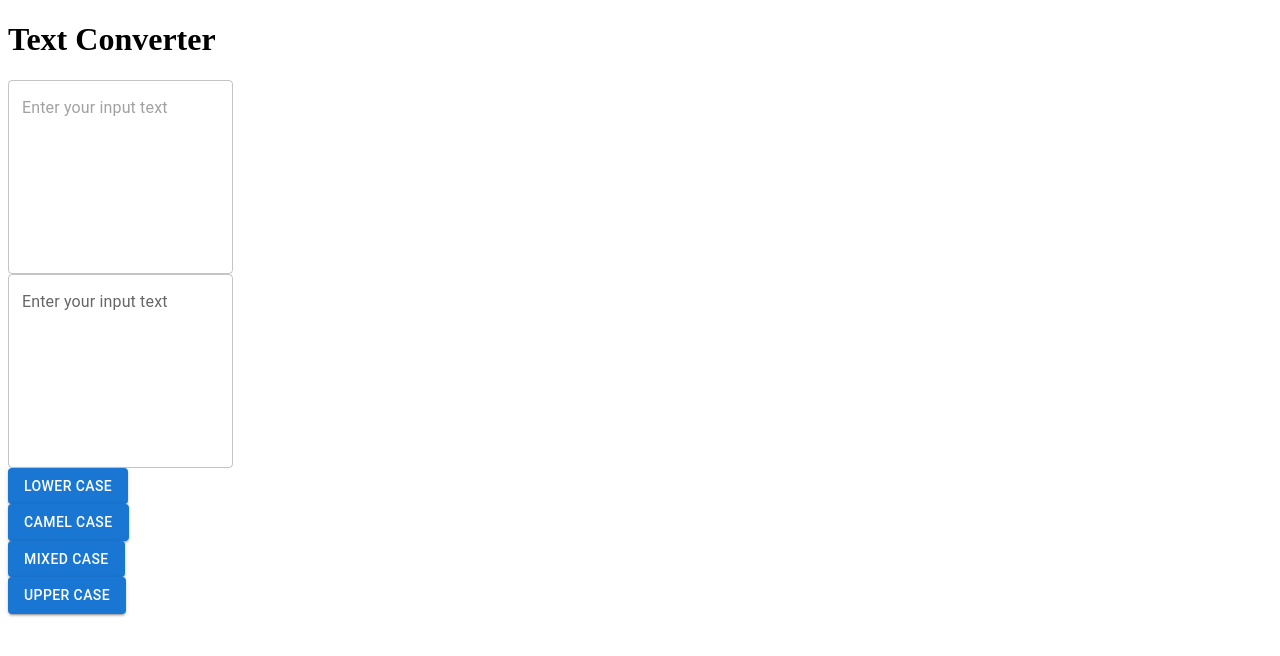
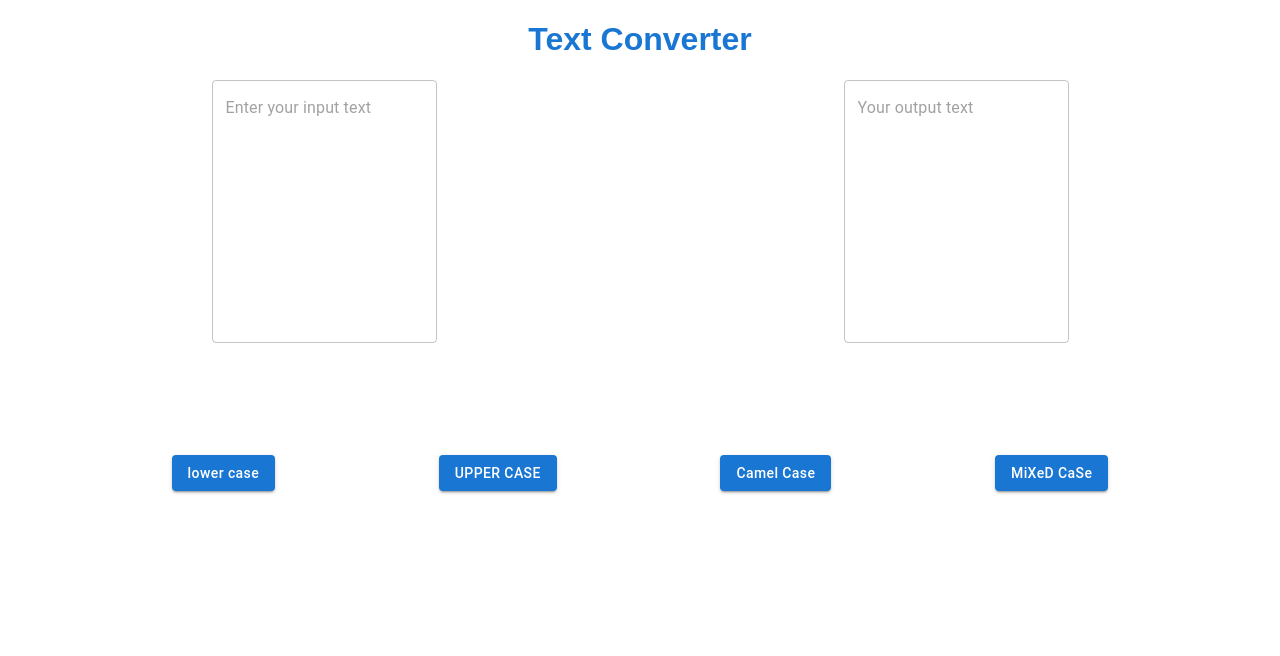
Before and after one commit to kanagu555/text-converter, a React (Create React App) app: page / in a window 1280 px wide. Shown: the top 656 px of the page. Built offline with nearby package versions, Linux system fonts and the light colour scheme.

Commit message:
form and button alignment

```diff
--- a/src/App.css
+++ b/src/App.css
@@ -1,38 +1,3 @@
-.App {
-  text-align: center;
+.bg-height {
+  height: 100vh;
 }
-
-.App-logo {
-  height: 40vmin;
-  pointer-events: none;
-}
-
-@media (prefers-reduced-motion: no-preference) {
-  .App-logo {
-    animation: App-logo-spin infinite 20s linear;
-  }
-}
-
-.App-header {
-  background-color: #282c34;
-  min-height: 100vh;
-  display: flex;
-  flex-direction: column;
-  align-items: center;
-  justify-content: center;
-  font-size: calc(10px + 2vmin);
-  color: white;
-}
-
-.App-link {
-  color: #61dafb;
-}
-
-@keyframes App-logo-spin {
-  from {
-    transform: rotate(0deg);
-  }
-  to {
-    transform: rotate(360deg);
-  }
-}
--- a/src/App.js
+++ b/src/App.js
@@ -1,10 +1,11 @@
 import React from 'react';
 import MainBtn from './components/ButtonFields/MainBtn';
 import MainForm from './components/FormFields/MainForm'
+import './App.css'
 
 function App() {
   return (
-    <div>
+    <div className='bg-height'>
       <MainForm />
       <MainBtn />
     </div>
--- /dev/null
+++ b/src/components/ButtonFields/Button.css
@@ -0,0 +1,11 @@
+.btn-props {
+    text-transform: none
+}
+
+.flex-btn-container{
+    display: flex;
+    flex-direction: row;
+    align-items: center;
+    justify-content: space-evenly;
+    padding-top: 7rem;
+}
--- a/src/components/ButtonFields/CamelCaseBtn.js
+++ b/src/components/ButtonFields/CamelCaseBtn.js
@@ -1,10 +1,11 @@
 import { Button } from "@mui/material";
 import React from "react";
+import './Button.css'
 
 const CamelCaseBtn = () => {
   return (
     <div>
-      <Button variant="contained">Camel Case</Button>
+      <Button style={{ textTransform: "none" }} className="btn-props" variant="contained">Camel Case</Button>
     </div>
   );
 };
--- a/src/components/ButtonFields/LowerCaseBtn.js
+++ b/src/components/ButtonFields/LowerCaseBtn.js
@@ -1,10 +1,20 @@
 import { Button } from "@mui/material";
 import React from "react";
+import "./Button.css";
 
 const LowerCaseBtn = () => {
+
+    const toLower = () => {
+
+    }
+
   return (
     <div>
-      <Button variant="contained">lower case</Button>
+      <Button style={{ textTransform: "none" }} variant="contained"
+      onClick={toLower}
+      >
+        lower case
+      </Button>
     </div>
   );
 };
--- a/src/components/ButtonFields/MainBtn.js
+++ b/src/components/ButtonFields/MainBtn.js
@@ -3,14 +3,15 @@ import LowerCaseBtn from './LowerCaseBtn'
 import CamelCaseBtn from './CamelCaseBtn'
 import MixedCaseBtn from './MixedCaseBtn'
 import UpperCaseBtn from './UpperCaseBtn'
+import './Button.css'
 
 const MainBtn = () => {
     return (
-        <div>
+        <div className='flex-btn-container'>
             <LowerCaseBtn />
+            <UpperCaseBtn />
             <CamelCaseBtn />
             <MixedCaseBtn />
-            <UpperCaseBtn />
         </div>
     )
 }
--- a/src/components/ButtonFields/MixedCaseBtn.js
+++ b/src/components/ButtonFields/MixedCaseBtn.js
@@ -4,7 +4,7 @@ import React from "react";
 const MixedCaseBtn = () => {
   return (
     <div>
-      <Button variant="contained">MiXeD CaSe</Button>
+      <Button style={{ textTransform: "none" }} variant="contained">MiXeD CaSe</Button>
     </div>
   );
 };
--- a/src/components/ButtonFields/UpperCaseBtn.js
+++ b/src/components/ButtonFields/UpperCaseBtn.js
@@ -4,7 +4,7 @@ import React from "react";
 const UpperCaseBtn = () => {
   return (
     <div>
-      <Button variant="contained">UPPER CASE</Button>
+      <Button style={{ textTransform: "none" }} variant="contained">UPPER CASE</Button>
     </div>
   );
 };
--- /dev/null
+++ b/src/components/FormFields/Form.css
@@ -0,0 +1,15 @@
+.flex-form-container{
+    display: flex;
+    justify-content: center;
+    align-items: center;
+    justify-content: space-around;
+}
+
+@import url('https://fonts.googleapis.com/css2?family=Josefin+Sans&display=swap');
+
+.title-txt{
+    color: #1976d2;
+    font-family: 'Josefin Sans', sans-serif;
+    font-size: 2rem;
+    text-align: center;
+}
--- a/src/components/FormFields/InputTextForm.js
+++ b/src/components/FormFields/InputTextForm.js
@@ -7,7 +7,7 @@ const InputTextForm = () => {
       <TextField
         placeholder="Enter your input text"
         multiline
-        rows={7}
+        rows={10}
       />
     </div>
   );
--- a/src/components/FormFields/MainForm.js
+++ b/src/components/FormFields/MainForm.js
@@ -1,13 +1,16 @@
-import React from 'react';
-import InputTextForm from './InputTextForm';
-import OutputTextForm from './OutputTextForm';
+import React from "react";
+import InputTextForm from "./InputTextForm";
+import OutputTextForm from "./OutputTextForm";
+import './Form.css'
 
 function App() {
   return (
     <div>
-      <h1>Text Converter</h1>
-      <InputTextForm />
-      <OutputTextForm />
+      <h1 className='title-txt'>Text Converter</h1>
+      <div className="flex-form-container">
+        <InputTextForm />
+        <OutputTextForm />
+      </div>
     </div>
   );
 }
--- a/src/components/FormFields/OutputTextForm.js
+++ b/src/components/FormFields/OutputTextForm.js
@@ -5,9 +5,9 @@ const OutputTextForm = () => {
   return (
     <div>
       <TextField
-        label="Enter your input text"
+        placeholder="Your output text"
         multiline
-        rows={7}
+        rows={10}
       />
     </div>
   );
```
